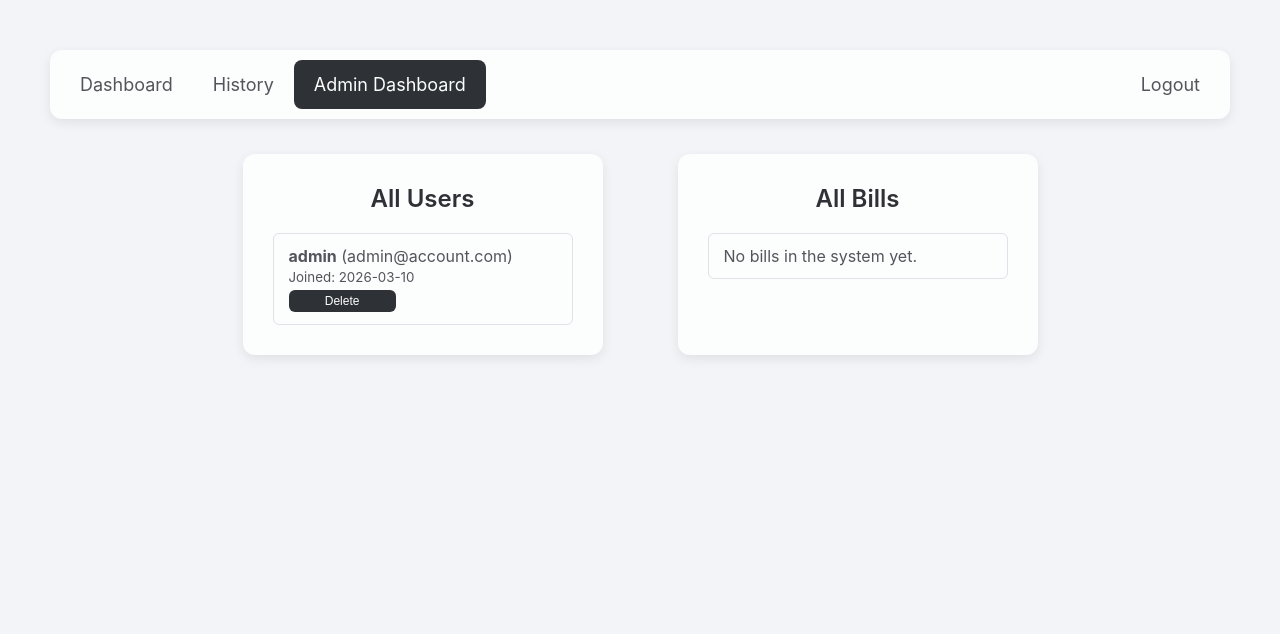
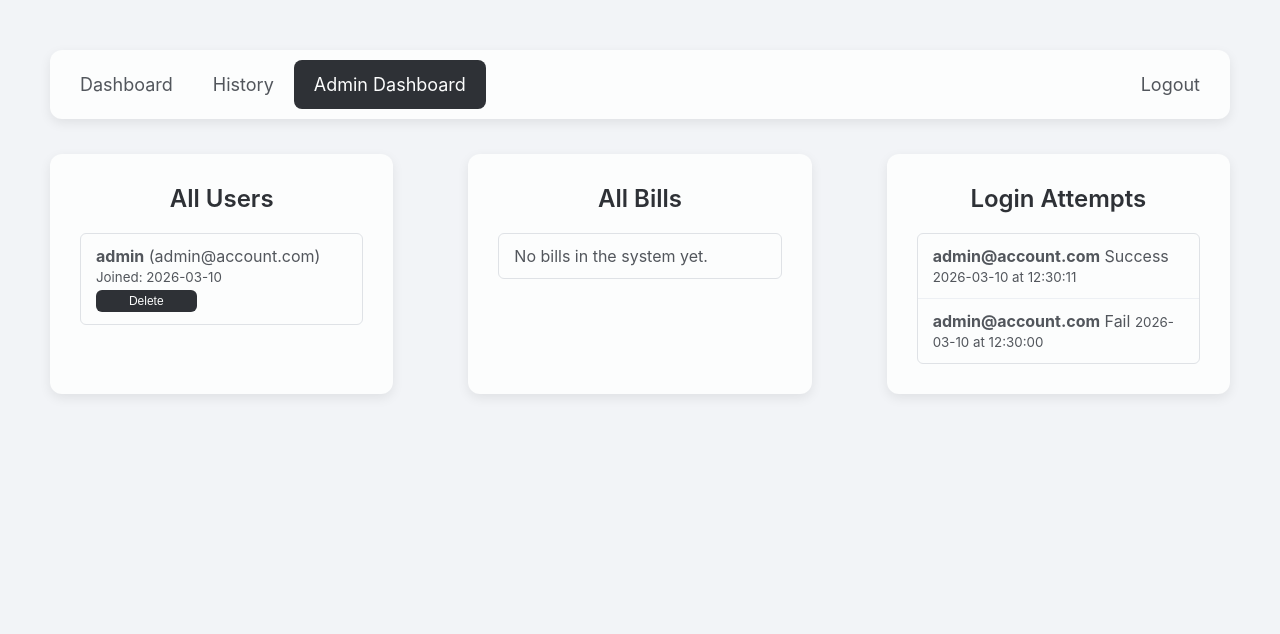
Before and after one commit to MiloGH-1/Bill-Splitter-Web-Application, a Flask app: page /admin in a window 1280 px wide. Shown: the top 634 px of the page. Run offline with Flask 3, Linux system fonts and the light colour scheme; a user stored in the database is signed in.

Commit message:
Added ability to view login attempts

```diff
--- a/routes/user.py
+++ b/routes/user.py
@@ -1,5 +1,5 @@
 from flask import Blueprint, render_template, redirect, url_for, session
-from routes.models import users, bills, payments
+from routes.models import users, bills, payments, login_attempts
 
 user_bp = Blueprint("user", __name__, url_prefix="/")
 
@@ -80,8 +80,8 @@ def admin():
     if "user" not in session or not session.get("admin"):
         return ("user.dashboard")
     else:
-
+        all_logins = login_attempts.query.order_by(login_attempts.timestamp.desc()).limit(100).all()
         all_users = users.query.all()
         all_bills = bills.query.all()
 
-        return render_template("admin.html", all_users = all_users, all_bills = all_bills)
+        return render_template("admin.html", all_users = all_users, all_bills = all_bills, all_logins = all_logins)
--- a/templates/admin.html
+++ b/templates/admin.html
@@ -46,7 +46,7 @@
                 </ul>
             </div>
 
-            <div class="card2">
+            <div class="card">
                 <h2 id="title">All Bills</h2>
                 <ul id="billList">
                     {% for b in all_bills %}
@@ -64,6 +64,20 @@
                     {% endfor %}
                 </ul>
             </div>
+            <div class="card">
+                <h2 id="title">Login Attempts</h2>
+                <ul id="billList">
+                    {% for x in all_logins %}
+                        <li>
+                            <strong>{{ x.email_attempted }}</strong>
+                            {{ "Success" if x.successful else "Fail" }}
+                            <small>{{ x.timestamp.strftime('%Y-%m-%d at %H:%M:%S') if x.timestamp else 'N/A' }}</small>
+                        </li>
+                    {% else %}
+                        <li>No login attempts recorded yet.</li>
+                    {% endfor %}
+                </ul>
+            </div>
         </div>
-    </body>
+        </body>
 </html>
```
Also changed, not shown: routes/auth.py (+8 -2 lines), routes/models.py (+11 -0 lines), instance/database.sqlite3.
